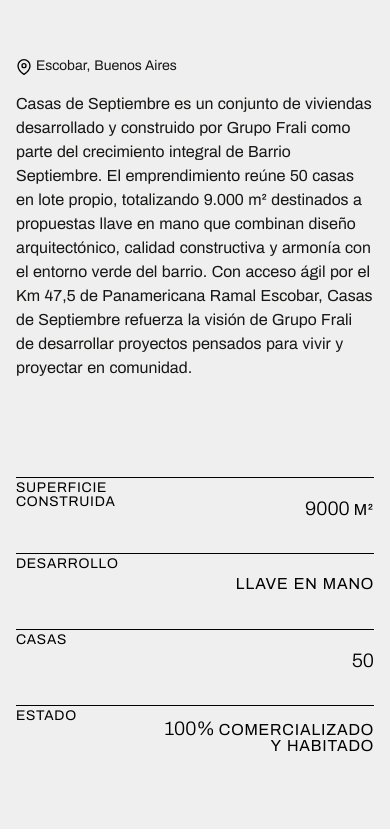
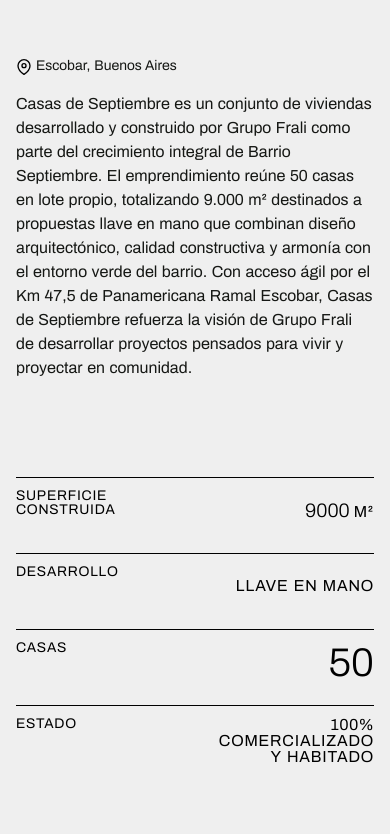
Before and after one commit to i9-9/grupofrali, a Next.js app: page /desarrollos-proyectos/casas-de-septiembre in a window 390 px wide. Shown: the part 582-1416 px from the top of the page. Built offline with nearby package versions, Linux system fonts and the light colour scheme.

Commit message:
Stats en desarrollos

```diff
--- a/src/app/desarrollos-proyectos/[id]/page.tsx
+++ b/src/app/desarrollos-proyectos/[id]/page.tsx
@@ -59,6 +59,9 @@
   })()
 
   const hasImages = mobileImages.length > 0 || desktopImages.length > 0
+
+  // Variable para detectar LA RESERVA CARDALES
+  const isReservaCardales = project?.titulo === 'LA RESERVA CARDALES'
 
   // Detectar imagen activa en el scroll - Mobile
   useEffect(() => {
@@ -209,92 +212,99 @@
             <div className="py-12">
               <div className="stats-custom-layout">
                 {Object.entries(project.estadisticas).map(([key, value]) => {
-                  // Función para separar número y texto (misma lógica que desktop)
+                  // Función simplificada para parsear estadísticas con 4 tipos claros
                   const parseValue = (val: string) => {
-                    const str = val.toString()
-                    console.log('Parsing value:', str)
-                    // Caso especial para códigos como "T6-360" - tratar como número
-                    const codigo = str.match(/^([A-Z]\d+-\d+)$/i)
-                    console.log('Codigo match:', codigo)
-                    if (codigo) {
-                      console.log('Found codigo, returning as number')
+                    const str = val.toString().trim()
+
+                    // Tipo 1: TEXTO - Solo texto sin números al inicio
+                    if (isNaN(Number(str.charAt(0))) && !str.match(/^\d/)) {
+                      return {
+                        isTextOnly: true,
+                        number: '',
+                        text: str,
+                        unit: ''
+                      }
+                    }
+
+                    // Caso especial: "100% COMERCIALIZADO Y HABITADO" debe tratarse como texto completo
+                    if (str === "100% COMERCIALIZADO Y HABITADO") {
+                      return {
+                        isTextOnly: true,
+                        number: '',
+                        text: str,
+                        unit: ''
+                      }
+                    }
+
+                    // Caso especial para porcentajes con texto
+                    const porcentajeConTexto = str.match(/^([\d,.]+%)\s+(.+)$/)
+                    if (porcentajeConTexto) {
                       return {
                         isTextOnly: false,
-                        number: codigo[1],
-                        unit: '',
+                        number: porcentajeConTexto[1],
+                        text: porcentajeConTexto[2],
+                        unit: ''
+                      }
+                    }
+
+                    // Tipo 2: NUMERO - Solo números (incluyendo decimales y porcentajes)
+                    const soloNumero = str.match(/^([\d,.]+[%]?)$/)
+                    if (soloNumero) {
+                      return {
+                        isTextOnly: false,
+                        number: soloNumero[1],
+                        text: '',
+                        unit: ''
+                      }
+                    }
+
+                    // Tipo 3: NUMERO CON UNIDAD - Número seguido de unidad técnica corta
+                    const numeroConUnidad = str.match(/^([\d,.]+)\s+(MW|GWH|KWH|M²|H|KG|TON|€|USD|\$)$/i)
+                    if (numeroConUnidad) {
+                      return {
+                        isTextOnly: false,
+                        number: numeroConUnidad[1],
+                        unit: numeroConUnidad[2],
                         text: ''
                       }
                     }
 
-                    // Detectar si es solo texto (no empieza con número)
-                    if (isNaN(Number(str.charAt(0))) && !str.match(/^\d/)) {
-                      return { isTextOnly: true, number: '', text: str, unit: '' }
-                    }
-
-                    // Separar número, unidad técnica y texto descriptivo
-                    const techUnitMatch = str.match(/^([\d,.]+)\s+(MW|GWH|KWH|MW|M²|H|KG|TON)\s*(.*)$/i)
-                    if (techUnitMatch) {
+                    // Caso especial para "HOYOS" y "ESTRELLAS" - número arriba, texto abajo
+                    const hoyosEstrellas = str.match(/^(\d+)\s+(HOYOS?|ESTRELLAS?)$/i)
+                    if (hoyosEstrellas) {
                       return {
                         isTextOnly: false,
-                        number: techUnitMatch[1],
-                        unit: techUnitMatch[2],
-                        text: techUnitMatch[3]
+                        number: hoyosEstrellas[1],
+                        text: hoyosEstrellas[2],
+                        unit: ''
                       }
                     }
 
-                    // Caso especial para "5 ESTRELLAS" - mantener junto
-                    const estrellas = str.match(/^(\d+)\s+(ESTRELLAS?)$/i)
-                    if (estrellas) {
+                    // Tipo 4: NUMERO CON TEXTO - Número seguido de texto descriptivo
+                    const numeroConTexto = str.match(/^([\d,.]+)\s+(.+)$/)
+                    if (numeroConTexto) {
                       return {
                         isTextOnly: false,
-                        number: estrellas[1],
-                        unit: '',
-                        text: estrellas[2]
+                        number: numeroConTexto[1],
+                        text: numeroConTexto[2],
+                        unit: ''
                       }
                     }
 
-                    // Caso especial para "18 HOYOS" - mantener junto
-                    const hoyos = str.match(/^(\d+)\s+(HOYOS?)$/i)
-                    if (hoyos) {
+                    // Fallback: tratar como número
                     return {
                       isTextOnly: false,
-                        number: hoyos[1],
-                        unit: '',
-                        text: hoyos[2]
+                      number: str,
+                      text: '',
+                      unit: ''
                     }
-                    }
-
-                    // Caso especial para "TONELADAS" - mantener palabra completa
-                    const toneladas = str.match(/^([\d,.]+)\s+(TONELADAS.*)$/i)
-                    if (toneladas) {
-                      return {
-                        isTextOnly: false,
-                        number: toneladas[1],
-                        unit: '',
-                        text: toneladas[2]
-                      }
-                    }
-
-                    // Separar número con porcentaje o unidad simple
-                    const simpleMatch = str.match(/^([\d,.]+)\s*([%A-Z]*)\s*(.*)$/)
-                    if (simpleMatch && simpleMatch[2]) {
-                      return {
-                        isTextOnly: false,
-                        number: simpleMatch[1] + simpleMatch[2],
-                        unit: '',
-                        text: simpleMatch[3]
-                      }
-                    }
-
-                    // Si no hay texto adicional, es solo número
-                    return { isTextOnly: false, number: str, text: '', unit: '' }
                   }
 
                   const parsed = parseValue(value.toString())
 
                   return (
-                    <div key={key} className="border-t border-black pt-1 pb-0 md:pt-0 md:pb-0 flex justify-between items-start min-h-[60px] md:min-h-[20px]">
-                      <div className="font-archivo text-black uppercase tracking-wider leading-none max-w-[50%] text-[14px] md:text-[13px] self-start" style={{ wordBreak: 'break-word', hyphens: 'auto' }}>
+                    <div key={key} className="border-t border-black pt-3 pb-1 md:pt-2 md:pb-1 flex justify-between items-start min-h-[60px] md:min-h-[20px]">
+                      <div className="font-archivo text-black uppercase tracking-wider leading-none max-w-[50%] text-[14px] md:text-[13px] self-start" style={{ wordBreak: 'break-word' }}>
                         {key.replace(/_/g, ' ').split(' ').map((word, index) => (
                           <span key={index}>
                             {word}
@@ -309,12 +319,10 @@
                           <div className="font-archivo text-black uppercase tracking-wider text-stat-description leading-none break-words">
                             {parsed.text}
                           </div>
-                        ) : (
-                          <div className="flex flex-col items-end">
-                            {parsed.text && (parsed.text.toUpperCase() === 'HOYOS' || parsed.text.toUpperCase() === 'ESTRELLAS') ? (
+                        ) : parsed.text && (parsed.text.toUpperCase() === 'HOYOS' || parsed.text.toUpperCase() === 'ESTRELLAS') ? (
                           // Caso especial para HOYOS y ESTRELLAS - número arriba, texto abajo
                           <>
-                                <span className="font-archivo text-black font-archivo-light leading-none" style={{ fontSize: 'clamp(18px, 5vw, 30px)' }}>
+                            <span className="font-archivo text-black font-archivo-light leading-none" style={{ fontSize: '2.5rem' }}>
                               {parsed.number}
                             </span>
                             <div className="font-archivo text-black uppercase tracking-wider text-stat-description leading-none">
@@ -322,29 +330,33 @@
                             </div>
                           </>
                         ) : (
-                              // Caso normal - número y unidad/texto en línea
-                              <>
+                          // Caso normal - número y unidad/texto
+                          <div className="flex flex-col items-end">
+                            {parsed.unit ? (
+                              // Número con unidad en línea
                               <div className="flex items-baseline gap-1">
                                 <span className="font-archivo text-black font-archivo-light leading-none" style={{ fontSize: 'clamp(18px, 5vw, 30px)' }}>
                                   {parsed.number}
                                 </span>
-                                  {parsed.unit && (
                                 <span className="font-archivo text-black uppercase tracking-wider text-stat-description leading-none">
                                   {parsed.unit}
                                 </span>
-                                  )}
-                                  {!parsed.unit && parsed.text && (
-                                    <span className="font-archivo text-black uppercase tracking-wider text-stat-description leading-none">
-                                      {parsed.text}
+                              </div>
+                            ) : parsed.text ? (
+                              // Número arriba, texto abajo
+                              <>
+                                <span className="font-archivo text-black font-archivo-light leading-none" style={{ fontSize: '2.5rem' }}>
+                                  {parsed.number}
                                 </span>
-                                  )}
-                                </div>
-                                {parsed.unit && parsed.text && (
                                 <div className="font-archivo text-black uppercase tracking-wider text-stat-description leading-none">
                                   {parsed.text}
                                 </div>
-                                )}
                               </>
+                            ) : (
+                              // Solo número
+                              <span className="font-archivo text-black font-archivo-light leading-none" style={{ fontSize: '2.5rem' }}>
+                                {parsed.number}
+                              </span>
                             )}
                           </div>
                         )}
@@ -400,12 +412,13 @@
               <span className="text-[#151714] font-baskerville font-medium" style={{ fontSize: 'clamp(16px, 1.5vw, 19px)' }}>{project.categoria}</span>
             </div>
 
-            {/* Título con altura fija */}
-            <div className="h-24 md:h-32 lg:h-36 flex items-start mb-6">
+            {/* Título con altura fija - AJUSTADO PARA LA RESERVA CARDALES */}
+            <div className={`flex items-start ${isReservaCardales ? 'h-16 md:h-20 lg:h-24 mb-2' : 'h-24 md:h-32 lg:h-36 mb-6'}`}>
               <h1 className="font-archivo text-black leading-tight" style={{ fontSize: 'clamp(24px, 36px, 48px)' }}>{project.titulo}</h1>
             </div>
-            {/* Contenido con espacio flexible */}
-            <div className="flex-1 flex flex-col justify-start space-y-6">
+
+            {/* Contenido con espacio flexible - AJUSTADO PARA LA RESERVA CARDALES */}
+            <div className={`flex-1 flex flex-col justify-start ${isReservaCardales ? 'space-y-1' : 'space-y-8'}`}>
               <p className="text-black flex items-center" style={{ fontSize: 'clamp(12px, 1vw, 16px)' }}>
                 <svg width="16" height="16" viewBox="0 0 24 24" fill="none" stroke="currentColor" strokeWidth="2" className="mr-2 md:w-[18px] md:h-[18px]">
                   <path d="M21 10c0 7-9 13-9 13s-9-6-9-13a9 9 0 0 1 18 0z"/>
@@ -419,85 +432,103 @@
               </p>
             </div>
 
-            {/* Estadísticas desktop */}
+            {/* Estadísticas desktop - AJUSTADO PARA LA RESERVA CARDALES */}
             {project.estadisticas && (
-              <div className="grid !grid-cols-2 gap-2 mt-16">
+              <div className={`grid !grid-cols-2 gap-2 ${isReservaCardales ? 'mt-2' : 'mt-16'}`}>
                 {Object.entries(project.estadisticas).map(([key, value]) => {
-                  // Función para separar número y texto
+                  // Función simplificada para parsear estadísticas con 4 tipos claros
                   const parseValue = (val: string) => {
-                    const str = val.toString()
-                    console.log('Desktop parsing value:', str)
-                    // Caso especial para códigos como "T6-360" - tratar como número
-                    const codigo = str.match(/^([A-Z]\d+-\d+)$/i)
-                    console.log('Desktop codigo match:', codigo)
-                    if (codigo) {
-                      console.log('Desktop found codigo, returning as number')
+                    const str = val.toString().trim()
+
+                    // Tipo 1: TEXTO - Solo texto sin números al inicio
+                    if (isNaN(Number(str.charAt(0))) && !str.match(/^\d/)) {
+                      return {
+                        isTextOnly: true,
+                        number: '',
+                        text: str,
+                        unit: ''
+                      }
+                    }
+
+                    // Caso especial: "100% COMERCIALIZADO Y HABITADO" debe tratarse como texto completo
+                    if (str === "100% COMERCIALIZADO Y HABITADO") {
+                      return {
+                        isTextOnly: true,
+                        number: '',
+                        text: str,
+                        unit: ''
+                      }
+                    }
+
+                    // Caso especial para porcentajes con texto
+                    const porcentajeConTexto = str.match(/^([\d,.]+%)\s+(.+)$/)
+                    if (porcentajeConTexto) {
                       return {
                         isTextOnly: false,
-                        number: codigo[1],
-                        unit: '',
+                        number: porcentajeConTexto[1],
+                        text: porcentajeConTexto[2],
+                        unit: ''
+                      }
+                    }
+
+                    // Tipo 2: NUMERO - Solo números (incluyendo decimales y porcentajes)
+                    const soloNumero = str.match(/^([\d,.]+[%]?)$/)
+                    if (soloNumero) {
+                      return {
+                        isTextOnly: false,
+                        number: soloNumero[1],
+                        text: '',
+                        unit: ''
+                      }
+                    }
+
+                    // Tipo 3: NUMERO CON UNIDAD - Número seguido de unidad técnica corta
+                    const numeroConUnidad = str.match(/^([\d,.]+)\s+(MW|GWH|KWH|M²|H|KG|TON|€|USD|\$)$/i)
+                    if (numeroConUnidad) {
+                      return {
+                        isTextOnly: false,
+                        number: numeroConUnidad[1],
+                        unit: numeroConUnidad[2],
                         text: ''
                       }
                     }
 
-                    // Detectar si es solo texto (no empieza con número)
-                    if (isNaN(Number(str.charAt(0))) && !str.match(/^\d/)) {
-                      return { isTextOnly: true, number: '', text: str, unit: '' }
-                    }
-
-                    // Separar número, unidad técnica y texto descriptivo
-                    const techUnitMatch = str.match(/^([\d,.]+)\s+(MW|GWH|KWH|MW|M²|H|KG|TON)\s*(.*)$/i)
-                    if (techUnitMatch) {
+                    // Caso especial para "HOYOS" y "ESTRELLAS" - número arriba, texto abajo
+                    const hoyosEstrellas = str.match(/^(\d+)\s+(HOYOS?|ESTRELLAS?)$/i)
+                    if (hoyosEstrellas) {
                       return {
                         isTextOnly: false,
-                        number: techUnitMatch[1],
-                        unit: techUnitMatch[2],
-                        text: techUnitMatch[3]
+                        number: hoyosEstrellas[1],
+                        text: hoyosEstrellas[2],
+                        unit: ''
                       }
                     }
 
-                    // Caso especial para "5 ESTRELLAS" - mantener junto
-                    const estrellas = str.match(/^(\d+)\s+(ESTRELLAS?)$/i)
-                    if (estrellas) {
+                    // Tipo 4: NUMERO CON TEXTO - Número seguido de texto descriptivo
+                    const numeroConTexto = str.match(/^([\d,.]+)\s+(.+)$/)
+                    if (numeroConTexto) {
                       return {
                         isTextOnly: false,
-                        number: estrellas[1],
-                        unit: '',
-                        text: estrellas[2]
+                        number: numeroConTexto[1],
+                        text: numeroConTexto[2],
+                        unit: ''
                       }
                     }
 
-                    // Caso especial para "18 HOYOS" - mantener junto
-                    const hoyos = str.match(/^(\d+)\s+(HOYOS?)$/i)
-                    if (hoyos) {
+                    // Fallback: tratar como número
                     return {
                       isTextOnly: false,
-                        number: hoyos[1],
-                        unit: '',
-                        text: hoyos[2]
+                      number: str,
+                      text: '',
+                      unit: ''
                     }
-                    }
-
-                    // Separar número con porcentaje o unidad simple
-                    const simpleMatch = str.match(/^([\d,.]+)\s*([%A-Z]*)\s*(.*)$/)
-                    if (simpleMatch && simpleMatch[2]) {
-                      return {
-                        isTextOnly: false,
-                        number: simpleMatch[1] + simpleMatch[2],
-                        unit: '',
-                        text: simpleMatch[3]
-                      }
-                    }
-
-                    // Si no hay texto adicional, es solo número
-                    return { isTextOnly: false, number: str, text: '', unit: '' }
                   }
 
                   const parsed = parseValue(value.toString())
 
                   return (
-                    <div key={key} className="border-t border-black pt-0.5 pb-0 md:pt-0 md:pb-0 flex justify-between items-start min-h-[60px] md:min-h-[20px]">
-                      <div className="font-archivo text-black uppercase tracking-wider leading-none text-[14px] md:text-[13px] self-start" style={{ wordBreak: 'break-word', hyphens: 'auto' }}>
+                    <div key={key} className="border-t border-black pt-3 pb-1 md:pt-2 md:pb-1 flex justify-between items-start min-h-[60px] md:min-h-[20px]">
+                      <div className="font-archivo text-black uppercase tracking-wider leading-none text-[14px] md:text-[0.8rem] self-start" style={{ wordBreak: 'break-word' }}>
                         {key.replace(/_/g, ' ').split(' ').map((word, index) => (
                           <span key={index}>
                             {word}
@@ -509,45 +540,47 @@
                       </div>
                       <div className="text-right self-center max-w-[45%]">
                         {parsed.isTextOnly ? (
-                          <div className="font-archivo text-black uppercase tracking-wider leading-none break-words" style={{ fontSize: 'clamp(9px, 0.8vw, 14px)' }}>
+                          <div className="font-archivo text-black uppercase tracking-wider leading-none break-words text-[0.8rem]">
                             {parsed.text}
                           </div>
-                        ) : (
-                          <div className="flex flex-col items-end">
-                            {parsed.text && (parsed.text.toUpperCase() === 'HOYOS' || parsed.text.toUpperCase() === 'ESTRELLAS') ? (
+                        ) : parsed.text && (parsed.text.toUpperCase() === 'HOYOS' || parsed.text.toUpperCase() === 'ESTRELLAS') ? (
                           // Caso especial para HOYOS y ESTRELLAS - número arriba, texto abajo
                           <>
-                                <span className="font-archivo text-black font-archivo-light leading-none" style={{ fontSize: 'clamp(18px, 2.2vw, 30px)' }}>
+                            <span className="text-h2-archivo text-black font-archivo-light leading-none">
                               {parsed.number}
                             </span>
-                                <div className="font-archivo text-black uppercase tracking-wider leading-none" style={{ fontSize: 'clamp(9px, 0.8vw, 14px)' }}>
+                            <div className="font-archivo text-black uppercase tracking-wider leading-none text-[0.8rem]">
                               {parsed.text}
                             </div>
                           </>
                         ) : (
-                              // Caso normal - número y unidad/texto en línea
-                              <>
+                          // Caso normal - número y unidad/texto
+                          <div className="flex flex-col items-end">
+                            {parsed.unit ? (
+                              // Número con unidad en línea
                               <div className="flex items-baseline gap-1">
-                                  <span className="font-archivo text-black font-archivo-light leading-none" style={{ fontSize: 'clamp(18px, 2.2vw, 30px)' }}>
+                                <span className="text-h2-archivo text-black font-archivo-light leading-none">
                                   {parsed.number}
                                 </span>
-                                  {parsed.unit && (
-                                    <span className="font-archivo text-black uppercase tracking-wider leading-none" style={{ fontSize: 'clamp(9px, 0.8vw, 14px)' }}>
+                                <span className="font-archivo text-black uppercase tracking-wider leading-none text-[0.8rem]">
                                   {parsed.unit}
                                 </span>
-                                  )}
-                                  {!parsed.unit && parsed.text && (
-                                    <span className="font-archivo text-black uppercase tracking-wider leading-none" style={{ fontSize: 'clamp(9px, 0.8vw, 14px)' }}>
-                                      {parsed.text}
+                              </div>
+                            ) : parsed.text ? (
+                              // Número arriba, texto abajo
+                              <>
+                                <span className="text-h2-archivo text-black font-archivo-light leading-none">
+                                  {parsed.number}
                                 </span>
-                                  )}
-                                </div>
-                                {parsed.unit && parsed.text && (
-                                  <div className="font-archivo text-black uppercase tracking-wider leading-none" style={{ fontSize: 'clamp(9px, 0.8vw, 14px)' }}>
+                                <div className="font-archivo text-black uppercase tracking-wider leading-none text-[0.8rem]">
                                   {parsed.text}
                                 </div>
-                                )}
                               </>
+                            ) : (
+                              // Solo número
+                              <span className="text-h2-archivo text-black font-archivo-light leading-none">
+                                {parsed.number}
+                              </span>
                             )}
                           </div>
                         )}
```
Lines whose indentation alone changed are shown as unchanged.
